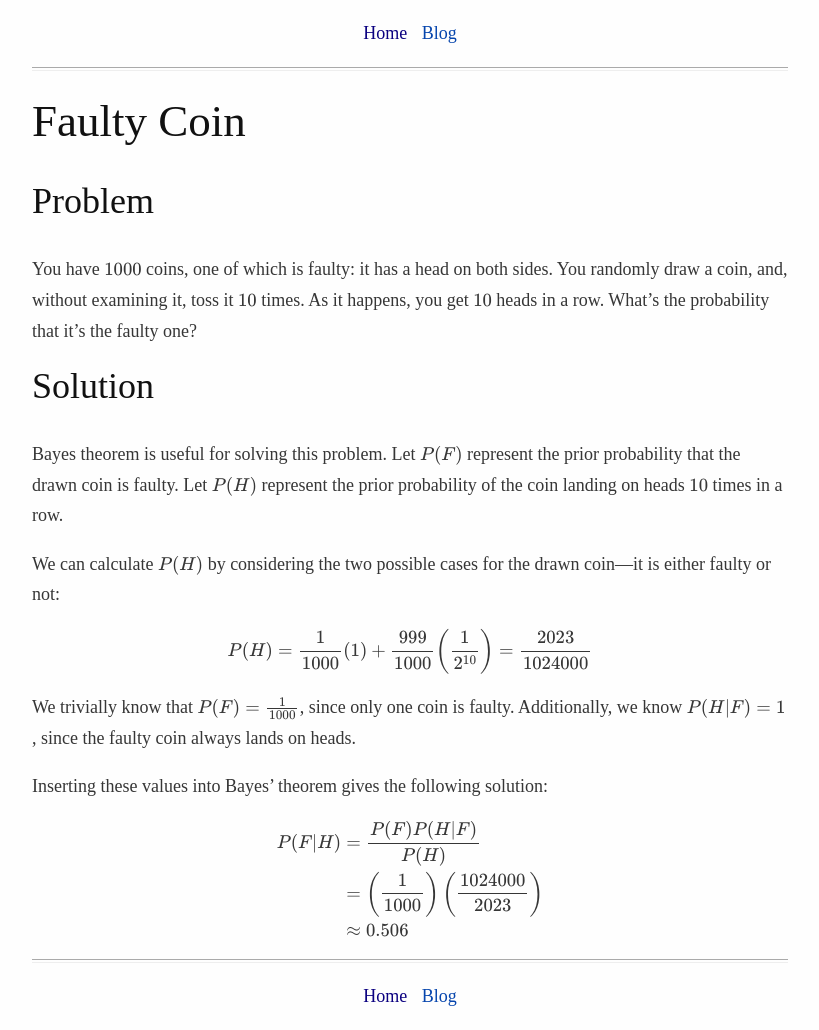
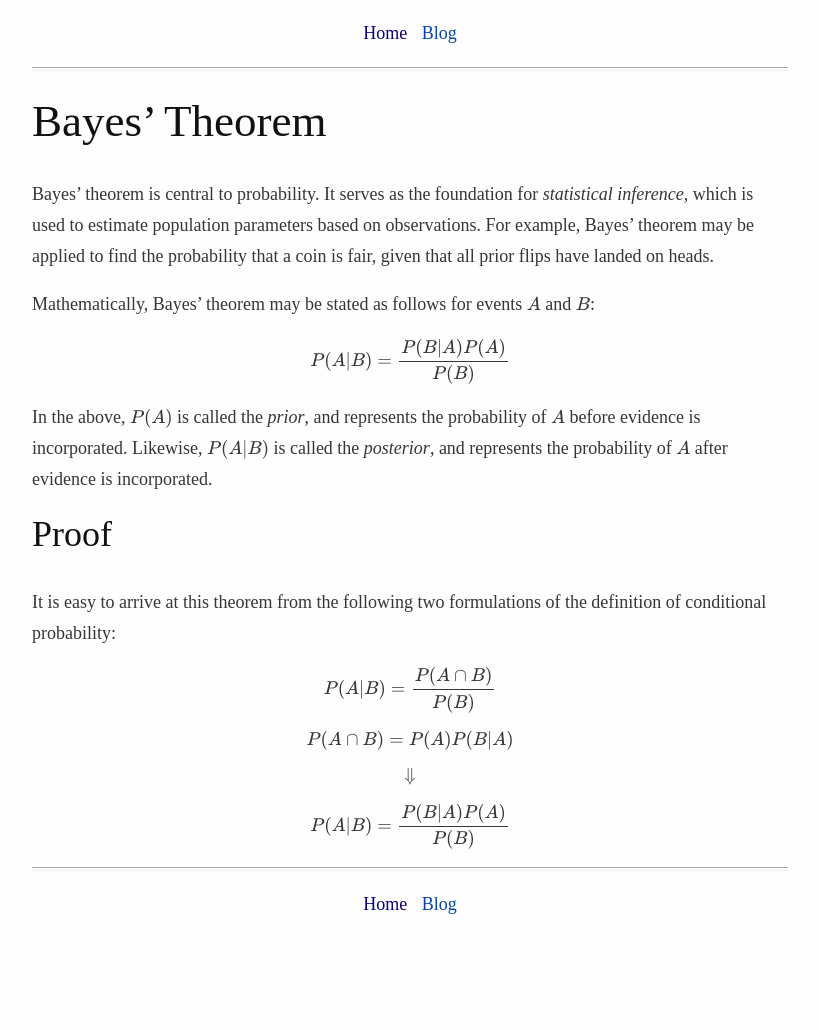
Before and after one commit to kaaniboy/kaaniboy.github.io, a Jekyll site: the page math/probability/other/_posts/2020-04-26-bayes-theorem.html, which Jekyll copies as it is, in a window 1280 px wide. Shown: the whole page, without its empty margins (230-1049 px from the left). Built offline with Jekyll 4.4.1, drawn with Linux system fonts in a browser that asks for light colours; some web fonts are replaced; formulas are drawn with MathJax 3; after the commit the page ends 938 px from its top, so only the background shows below that.

```diff
--- a/math/probability/other/_posts/2020-04-26-bayes-theorem.html
+++ b/math/probability/other/_posts/2020-04-26-bayes-theorem.html
@@ -1,15 +1,8 @@
-<h1 id="faulty-coin">Faulty Coin</h1>
-<h2 id="problem">Problem</h2>
-<p>You have <span class="math inline">\(1000\)</span> coins, one of which is faulty: it has a head on both sides. You randomly draw a coin, and, without examining it, toss it <span class="math inline">\(10\)</span> times. As it happens, you get <span class="math inline">\(10\)</span> heads in a row. What’s the probability that it’s the faulty one?</p>
-<h2 id="solution">Solution</h2>
-<p>Bayes theorem is useful for solving this problem. Let <span class="math inline">\(P(F)\)</span> represent the prior probability that the drawn coin is faulty. Let <span class="math inline">\(P(H)\)</span> represent the prior probability of the coin landing on heads <span class="math inline">\(10\)</span> times in a row.</p>
-<p>We can calculate <span class="math inline">\(P(H)\)</span> by considering the two possible cases for the drawn coin—it is either faulty or not:</p>
-<p><span class="math display">\[P(H) = \frac{1}{1000}(1)+\frac{999}{1000}
-\left( \frac{1}{2^{10}} \right) = \frac{2023}{1024000}\]</span></p>
-<p>We trivially know that <span class="math inline">\(P(F) = \frac{1}{1000}\)</span>, since only one coin is faulty. Additionally, we know <span class="math inline">\(P(H|F) = 1\)</span>, since the faulty coin always lands on heads.</p>
-<p>Inserting these values into Bayes’ theorem gives the following solution:</p>
-<p><span class="math display">\[\begin{split}
-P(F|H) &amp;= \frac{P(F)P(H|F)}{P(H)} \\
-&amp;= \left( \frac{1}{1000}\right) \left(\frac{1024000}{2023} \right) \\
-&amp;\approx 0.506
-\end{split}\]</span></p>
+<h1 id="bayes-theorem">Bayes’ Theorem</h1>
+<p>Bayes’ theorem is central to probability. It serves as the foundation for <em>statistical inference</em>, which is used to estimate population parameters based on observations. For example, Bayes’ theorem may be applied to find the probability that a coin is fair, given that all prior flips have landed on heads.</p>
+<p>Mathematically, Bayes’ theorem may be stated as follows for events <span class="math inline">\(A\)</span> and <span class="math inline">\(B\)</span>:</p>
+<p><span class="math display">\[P(A|B) = \frac{P(B|A)P(A)}{P(B)}\]</span></p>
+<p>In the above, <span class="math inline">\(P(A)\)</span> is called the <em>prior</em>, and represents the probability of <span class="math inline">\(A\)</span> before evidence is incorporated. Likewise, <span class="math inline">\(P(A|B)\)</span> is called the <em>posterior</em>, and represents the probability of <span class="math inline">\(A\)</span> after evidence is incorporated.</p>
+<h2 id="proof">Proof</h2>
+<p>It is easy to arrive at this theorem from the following two formulations of the definition of conditional probability:</p>
+<p><span class="math display">\[P(A|B) = \frac{P(A \cap B)}{P(B)}\]</span> <span class="math display">\[P(A \cap B) = P(A)P(B|A)\]</span> <span class="math display">\[\Downarrow\]</span> <span class="math display">\[P(A|B) = \frac{P(B|A)P(A)}{P(B)}\]</span></p>
```
Also changed, not shown: math/probability/other/_posts/2020-04-26-faulty-coin.html (added, +15 -0 lines).
